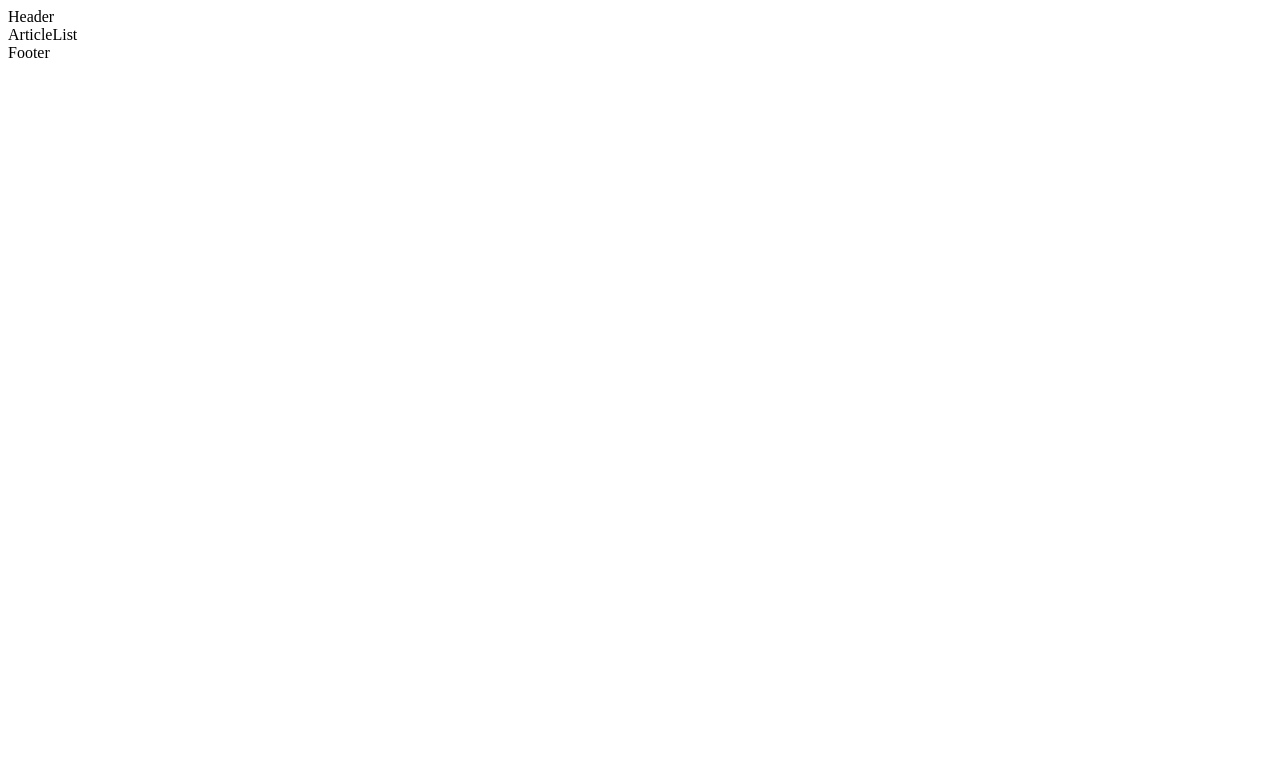
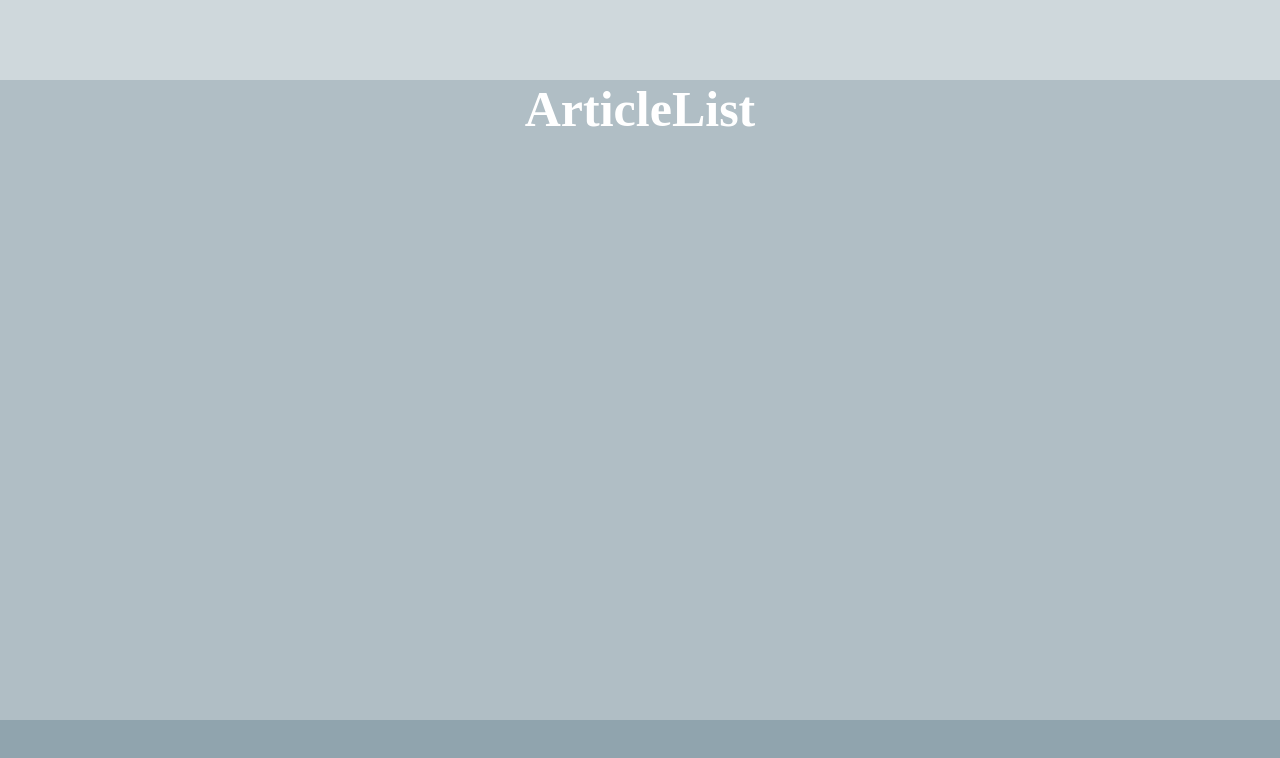
Before and after one commit to rhos0129/community-web, a React (Create React App) app: page /articles in a window 1280 px wide. Shown: the top 758 px of the page. Built offline with nearby package versions, Linux system fonts and the light colour scheme.

Commit message:
design : 기본 레이아웃 적용

```diff
--- /dev/null
+++ b/src/assets/scss/_layout.scss
@@ -0,0 +1,30 @@
+* {
+    margin: 0;
+    padding: 0;
+}
+
+#header{
+    width: 100%;
+    height: 10vh;
+    background-color: var(--bluegray100);
+
+}
+
+#main{
+    width: 100%;
+    height: 80vh;
+    background-color: var(--bluegray200);
+
+    p{
+        text-align: center;
+        font-size: 50px;
+        font-weight: bold;
+        color: white;
+    }
+}
+
+#footer{
+    width: 100%;
+    height: 10vh;
+    background-color: var(--bluegray300);
+}
--- /dev/null
+++ b/src/assets/scss/_vars.scss
@@ -0,0 +1,11 @@
+:root {
+    --bluegray100: #CFD8DC;
+    --bluegray200: #B0BEC5;
+    --bluegray300: #90A4AE;
+    --bluegray400: #78909C;
+    --bluegray500: #607D8B;
+    --bluegray600: #546E7A;
+    --bluegray700: #455A65;
+    --bluegray800: #37474F;
+    --bluegray900: #263238;
+}
--- /dev/null
+++ b/src/assets/scss/style.scss
@@ -0,0 +1,4 @@
+@charset "UTF-8";
+
+@import "vars";
+@import "layout";
--- a/src/components/Basic.js
+++ b/src/components/Basic.js
@@ -6,8 +6,8 @@ const Basic = (props) => {
   return (
     <>
       <Header />
-      <main>
-        {props.children}
+      <main id='main' role='main'>
+        <p>{props.children}</p>
       </main>
       <Footer />
     </>
--- a/src/components/Footer.js
+++ b/src/components/Footer.js
@@ -1,9 +1,11 @@
 import React from 'react'
 
 const Footer = () => {
-  return (
-    <div>Footer</div>
-  )
+    return (
+        <footer id='footer' role='contentinfo'>
+
+        </footer>
+    )
 }
 
 export default Footer
--- a/src/components/Header.js
+++ b/src/components/Header.js
@@ -1,9 +1,11 @@
 import React from 'react'
 
 const Header = () => {
-  return (
-    <div>Header</div>
-  )
+    return (
+        <header id='header' role='banner'>
+
+        </header>
+    )
 }
 
 export default Header
--- a/src/index.js
+++ b/src/index.js
@@ -1,6 +1,7 @@
 import React from 'react';
 import ReactDOM from 'react-dom/client';
 import App from './App';
+import './assets/scss/style.scss';
 
 const root = ReactDOM.createRoot(document.getElementById('root'));
 root.render(
```
